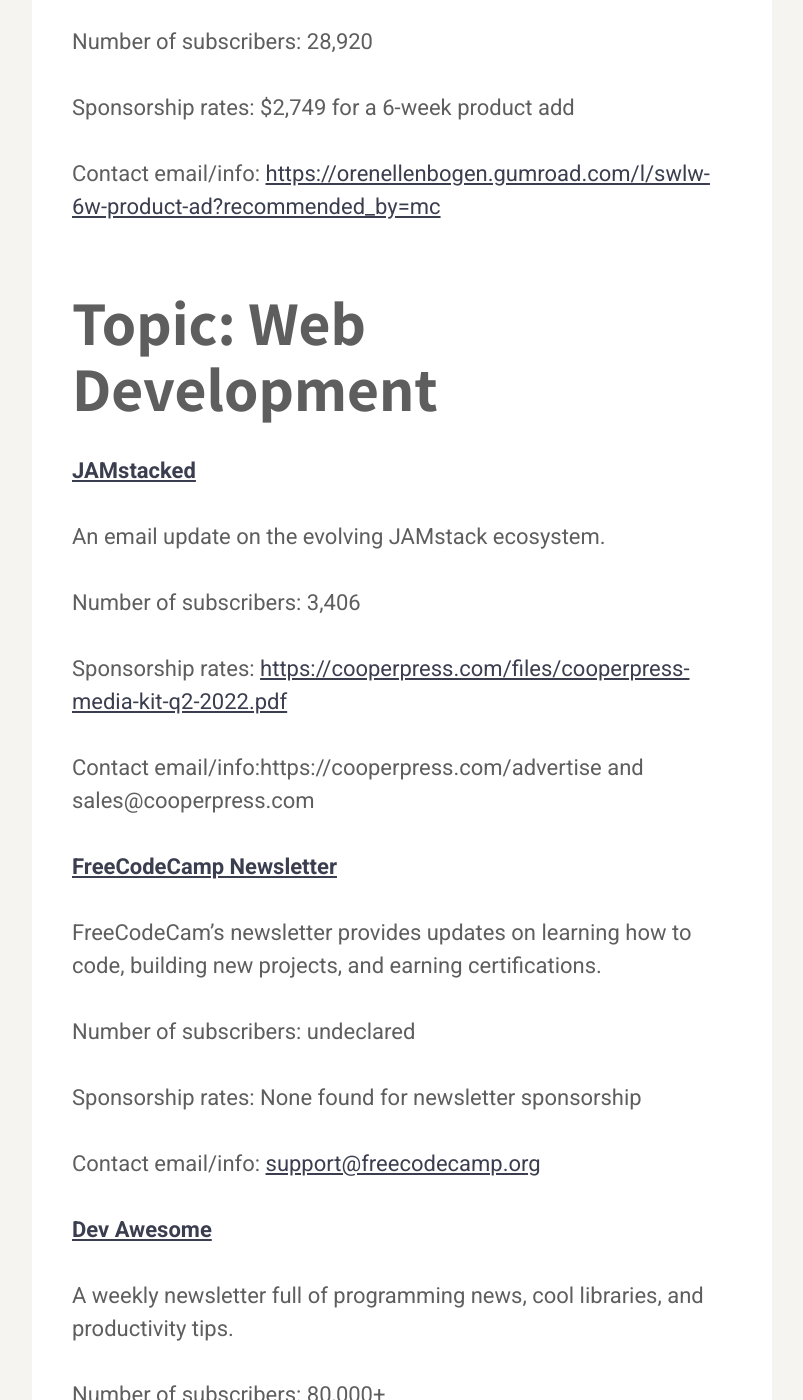
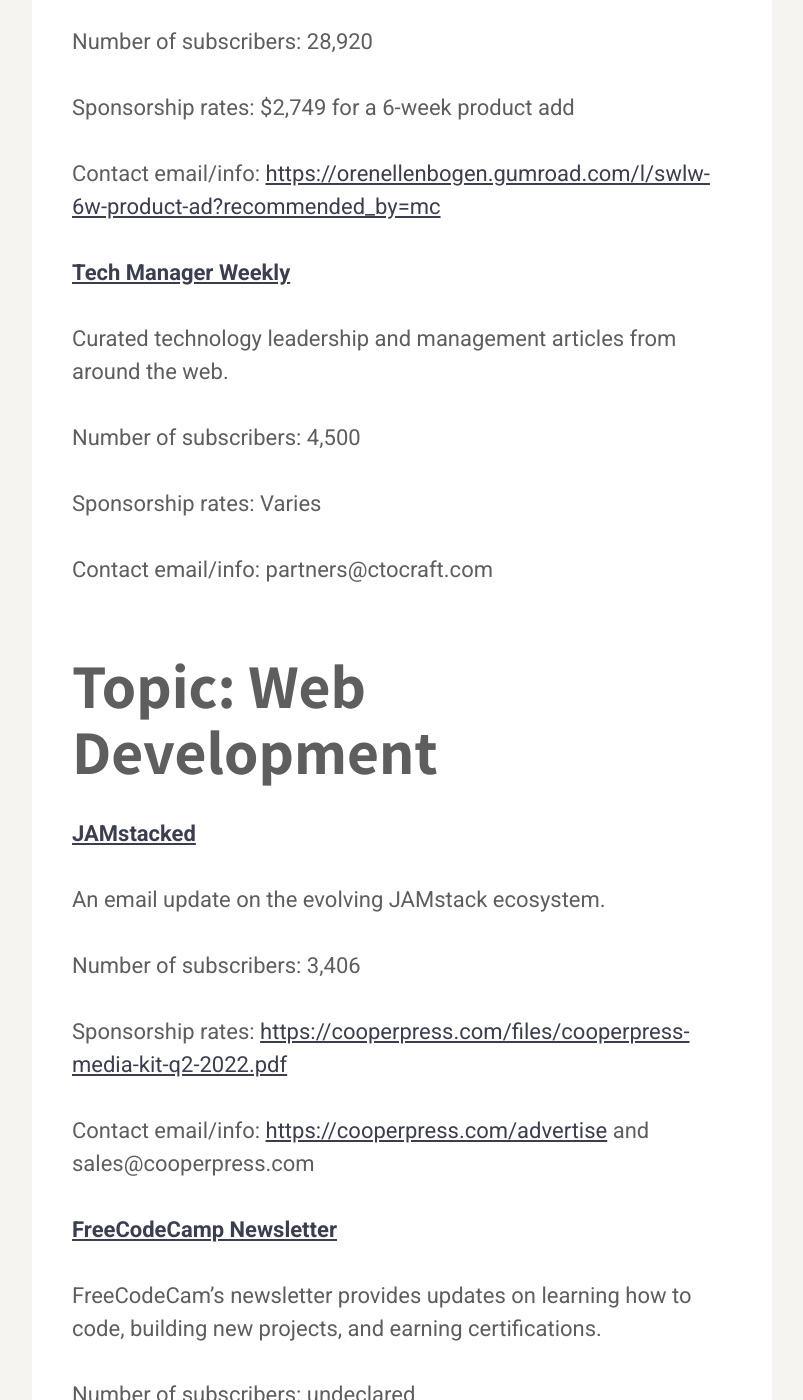
Before and after one commit to karllhughes/learn, a Jekyll site: the page built from _posts/2022-03-12-the-ultimate-list-of-developer-newsletters.md, in a window 1280 px wide and 1400 px high, scrolled down 5513 px. Shown: the whole window, without its empty margins (238-1041 px from the left). Built offline with Jekyll 4.4.1, drawn with Linux system fonts in a browser that asks for light colours; a script that is not in the unit is left out; some of the changed text lies outside the part shown.

Commit message:
Update Posts “2022-03-12-the-ultimate-list-of-developer-newsletters”

```diff
--- a/_posts/2022-03-12-the-ultimate-list-of-developer-newsletters.md
+++ b/_posts/2022-03-12-the-ultimate-list-of-developer-newsletters.md
@@ -120,6 +120,16 @@
 
 Contact email/info: <https://orenellenbogen.gumroad.com/l/swlw-6w-product-ad?recommended_by=mc>
 
+**[Tech Manager Weekly](https://www.techmanagerweekly.com/)**
+
+Curated technology leadership and management articles from around the web.
+
+Number of subscribers: 4,500
+
+Sponsorship rates: Varies
+
+Contact email/info: partners@ctocraft.com
+
 ## Topic: Web Development
 
 **[JAMstacked](https://jamstack.email/)**
@@ -150,7 +160,7 @@
 
 Sponsorship rates:
 
-Contact email/info: https://devawesome.io/contact
+Contact email/info: <https://devawesome.io/contact>
 
 **[Web Development Reading List](https://wdrl.info/)**
 
```
Also changed, not shown: other parts of _posts/2022-03-12-the-ultimate-list-of-developer-newsletters.md (+1 -1 lines).
